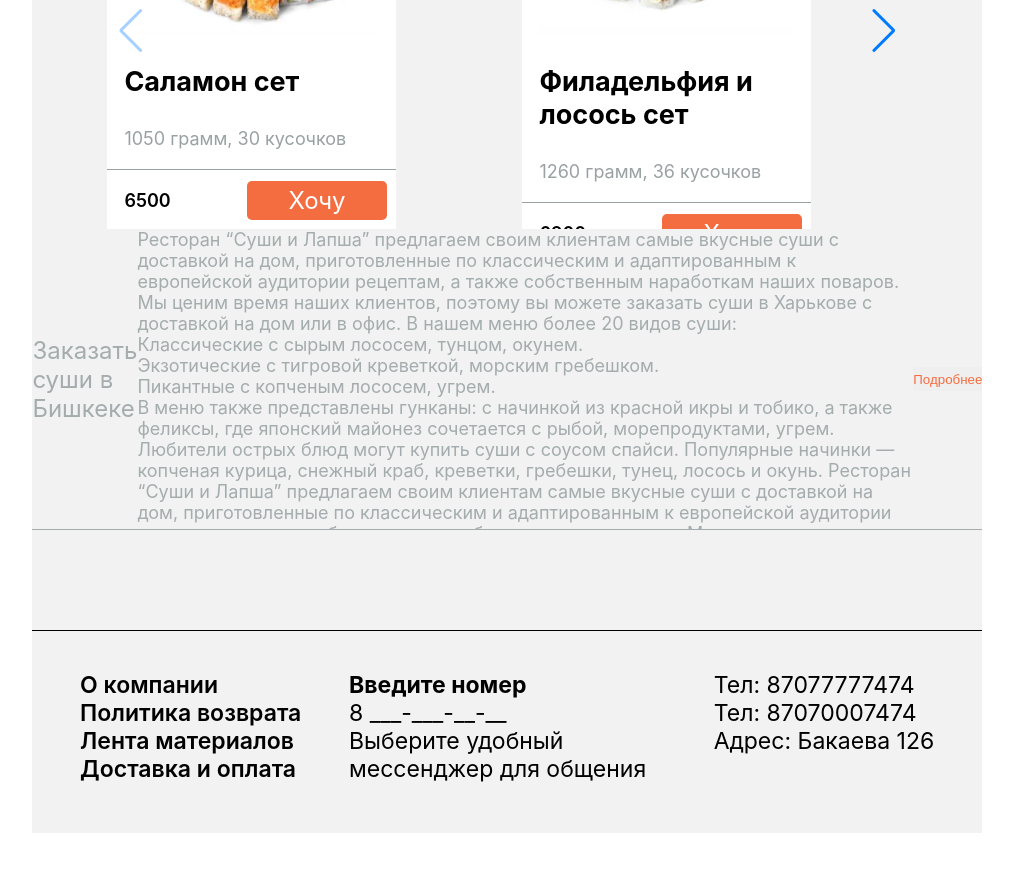
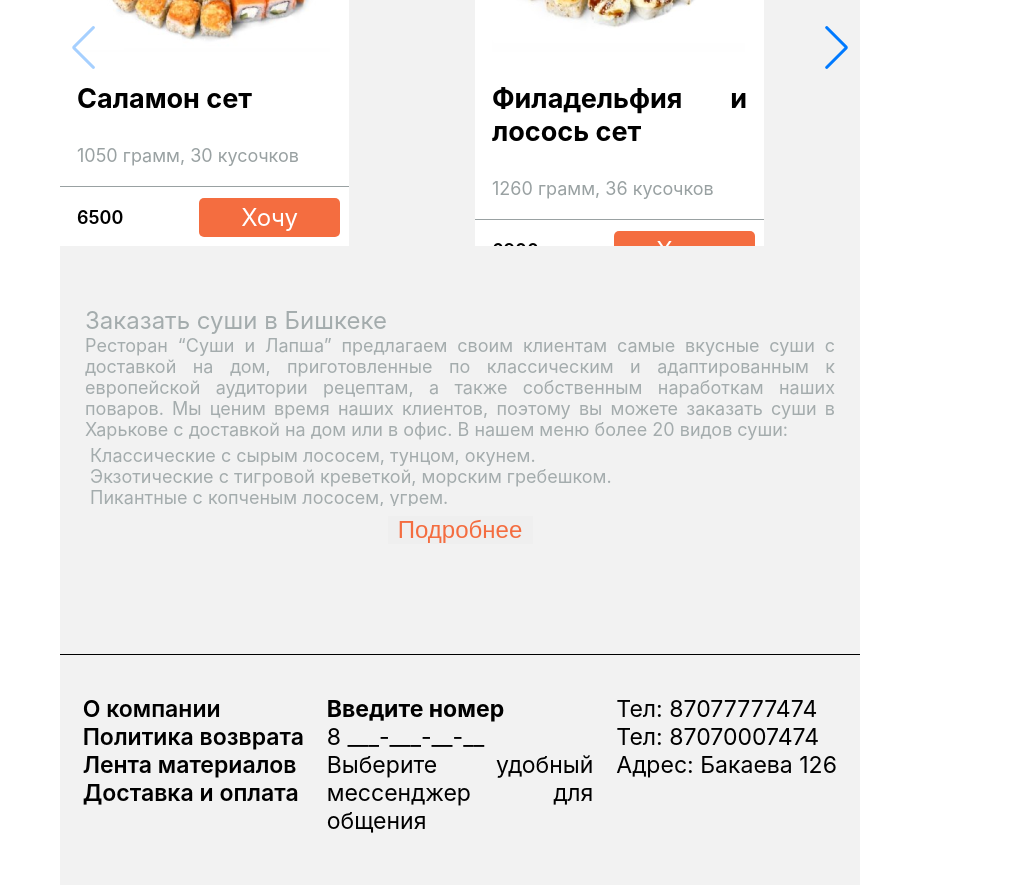
Before and after one commit to MaxatDzhetenbayev/romsen, a React (Vite) app: page / in a window 1280 px wide. Shown: the part 1220-2105 px from the top of the page, without its empty margins (180-1193 px from the left). Before the commit the page ends 2053 px from the top, so only its background shows below. Built offline with nearby package versions, Linux system fonts and the light colour scheme.

Commit message:
Добавлен стиль для теста и кнопи в TextAbout

```diff
--- a/src/components/TextAbout/TextAbout.jsx
+++ b/src/components/TextAbout/TextAbout.jsx
@@ -1,21 +1,23 @@
 import React, { useState } from 'react'
-
 import styles from './TextAbout.module.css'
 
 export function TextAbout() {
 
   const [isHide, setIsHide] = useState(true);
   return (
-    <section className={styles.container}>
+    <section className="container__small">
+      <section className={styles.container} >
+        <section style={{ height: isHide ? "200px" : "100%", overflow: "hidden" }}>
           <p className={styles.heading}>Заказать суши в Бишкеке</p>
-      <p className={styles.content} style={{ height: isHide ? "300px" : "100%", overflow: "hidden" }}>
+          <p className={styles.content}>
             Ресторан “Суши и Лапша” предлагаем своим клиентам самые вкусные суши с доставкой на дом, приготовленные по классическим и адаптированным к европейской аудитории рецептам, а также собственным наработкам наших поваров. Мы ценим время наших клиентов, поэтому вы можете заказать суши в Харькове с доставкой на дом или в офис.
-        В нашем меню более 20 видов суши:
-        <ul>
+            В нашем меню более 20 видов суши: </p>
+          <ul >
             <li>Классические с сырым лососем, тунцом, окунем.</li>
             <li>Экзотические с тигровой креветкой, морским гребешком.</li>
             <li>Пикантные с копченым лососем, угрем.</li>
           </ul>
+          <p style={{ fontSize: "18px", margin: "top" }}>
             В меню также представлены гунканы: с начинкой из красной икры и тобико, а также феликсы, где японский майонез сочетается с рыбой, морепродуктами, угрем. Любители острых блюд могут купить суши с соусом спайси. Популярные начинки — копченая курица, снежный краб, креветки, гребешки, тунец, лосось и окунь.
             Ресторан “Суши и Лапша” предлагаем своим клиентам самые вкусные суши с доставкой на дом, приготовленные по классическим и адаптированным к европейской аудитории рецептам, а также собственным наработкам наших поваров. Мы ценим время наших клиентов, поэтому вы можете заказать суши в Харькове с доставкой на дом или в офис.
             В нашем меню более 20 видов суши:
@@ -24,7 +26,9 @@ export function TextAbout() {
             Пикантные с копченым лососем, угрем.
             В меню также представлены гунканы: с начинкой из красной икры и тобико, а также феликсы, где японский майонез сочетается с рыбой, морепродуктами, угрем. Любители острых блюд могут купить суши с соусом спайси. Популярные начинки — копченая курица, снежный краб, креветки, гребешки, тунец, лосось и окунь.
           </p>
-      <button className={styles.button} onClick={() => setIsHide(!isHide)} > {isHide ? "Подробнее" : "Скрыть"}</button>
+        </section>
+        <button onClick={() => setIsHide(!isHide)} > {isHide ? "Подробнее " : "Скрыть"} </button>
+      </section>
     </section>
   );
 }
--- a/src/components/TextAbout/TextAbout.module.css
+++ b/src/components/TextAbout/TextAbout.module.css
@@ -1,22 +1,34 @@
 .container{
-    width: 950px;
+    margin-top: 60px;
+    color: #A4ACAD;
+    font-size: 18px;
     display: flex;
-    border-bottom: 1px solid #A4ACAD;
+    flex-direction: column;
     align-items: center;
-    color: #A4ACAD;
-    max-width: 950px;
-}
-.button{
-    height: 24px;
-    width: 145px;
-    color:  #F46D40;
-    align-items: center;
-    border: 1px;
+
 }
 .content{
     color: #A4ACAD;
     font-size: 18px;
+    margin: top;
+}
+
+p{
+    text-align: justify;
 }
 .heading{
     font-size: 24px;
+    margin: top;
 }
+ul{
+    font-size: 18px;
+    margin: 5px;
+    list-style-type: disc;
+}
+button{
+    font-size: 24px;
+    width: 145px;
+    color:  #F46D40;
+    margin: 10px;
+
+}
```
Lines whose indentation alone changed are shown as unchanged.
